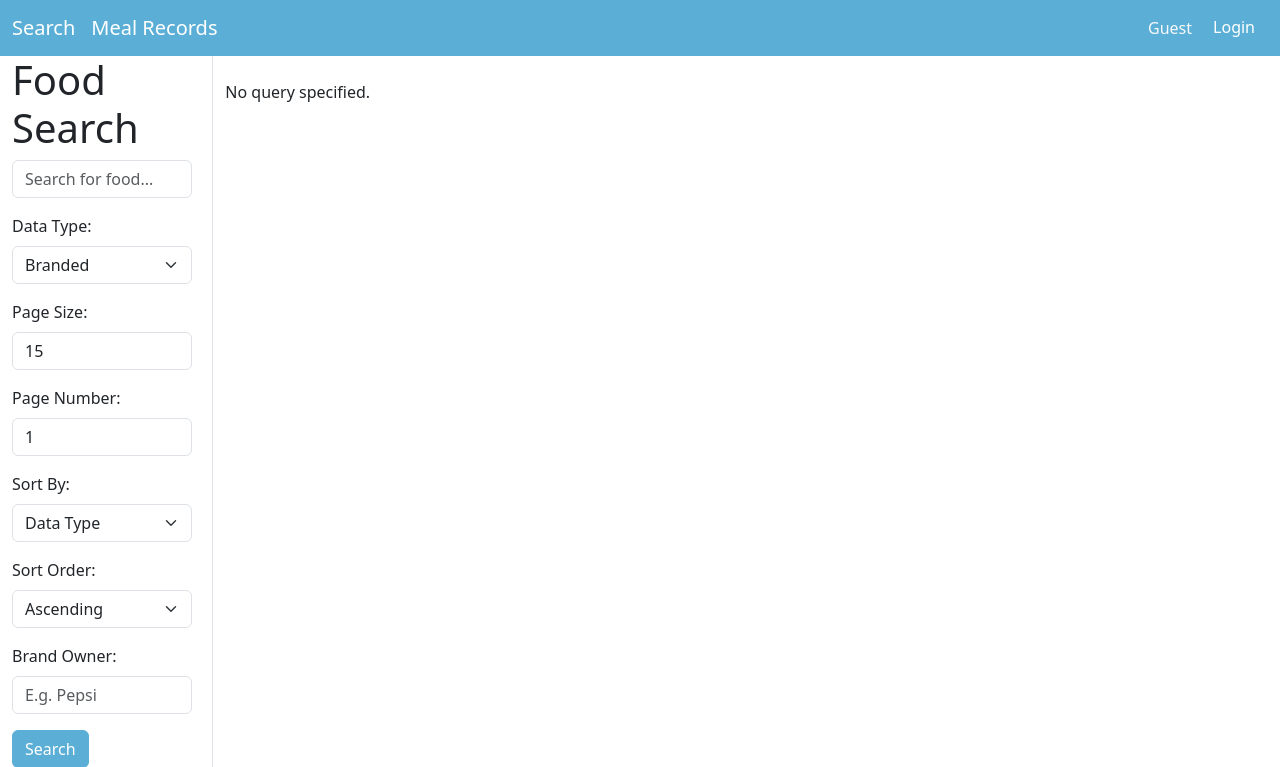
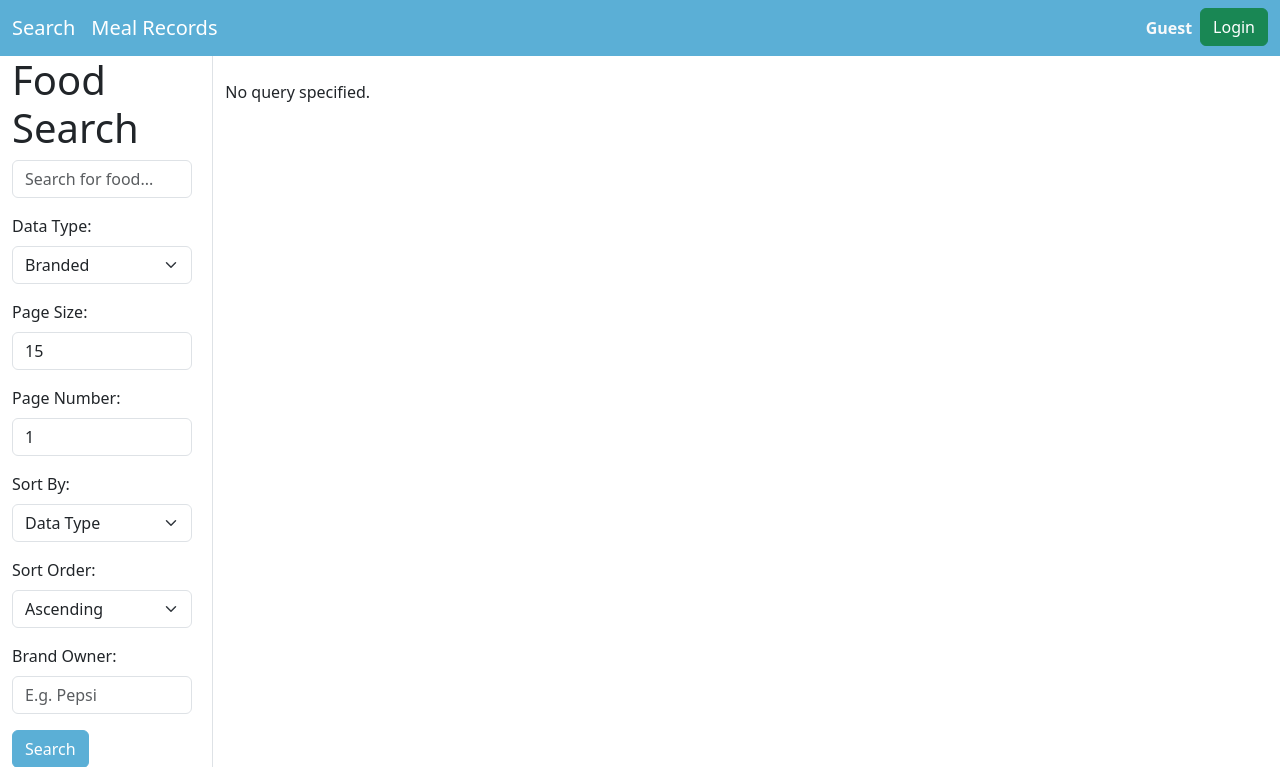
Before and after one commit to Fim99/INFO_4290_Project, a PHP site: page /index.php in a window 1280 px wide. Shown: the top 767 px of the page. Run offline with PHP 8.4, Linux system fonts and the light colour scheme.

Commit message:
Minor Style Changes
- bolded username/ guest
- Login button now green

```diff
--- a/nav.php
+++ b/nav.php
@@ -29,11 +29,11 @@ if (isset($_POST['delete_session']))
                     <?php if (isset($_SESSION['username'])): ?>
                         <?php if (isset($_SESSION['current_meal_name'])): ?>
                             <li class="nav-item">
-                                <span class="nav-link text-light text-opacity-75">Currently Selected Meal: <?php echo htmlspecialchars($_SESSION['current_meal_name']); ?></span>
+                                <span class="nav-link text-light">Currently Selected Meal: <?php echo htmlspecialchars($_SESSION['current_meal_name']); ?></span>
                             </li>
                         <?php endif; ?>
                         <li class="nav-item">
-                            <span class="nav-link text-light"><?php echo htmlspecialchars($_SESSION['username']); ?></span>
+                            <span class="nav-link text-light fw-bold"><?php echo htmlspecialchars($_SESSION['username']); ?></span>
                         </li>
                         <li class="nav-item">
                             <form class="d-inline" method="post">
@@ -42,10 +42,10 @@ if (isset($_POST['delete_session']))
                         </li>
                     <?php else: ?>
                         <li class="nav-item">
-                            <span class="nav-link text-light">Guest</span>
+                            <span class="nav-link text-light fw-bold">Guest</span>
                         </li>
                         <li class="nav-item">
-                            <a href="account_functions/login.php" class="btn btn-primary">Login</a>
+                            <a href="account_functions/login.php" class="btn btn-success">Login</a>
                         </li>
                     <?php endif; ?>
                 </ul>
```
